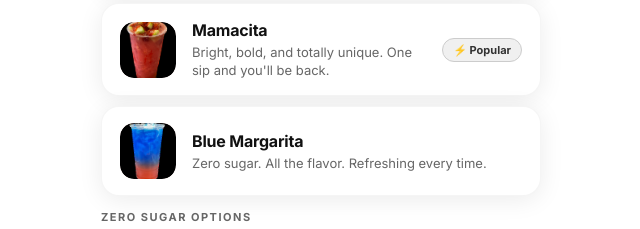
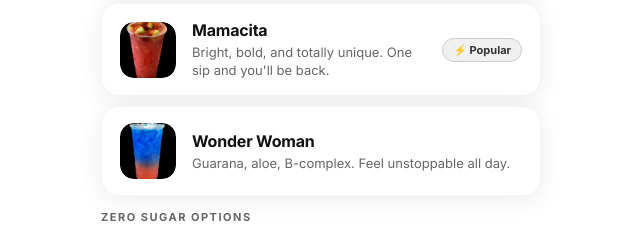
Before and after one commit to Ronnie-Nutrition/Nutritionhub-landing, a plain HTML site: page index.html in a window 1280 px wide. Shown: the part 2720-2949 px from the top of the page, 319-959 px from the left. Drawn offline with nearby package versions, Linux system fonts and the light colour scheme.

Commit message:
Fix: blue/red tea photo is Wonder Woman, not Blue Margarita

```diff
--- a/index.html
+++ b/index.html
@@ -971,10 +971,10 @@
         <span class="item-badge badge-blue">⚡ Popular</span>
       </div>
       <div class="menu-item">
-        <div class="item-emoji"><img src="tea_blue_margarita.png" alt="Blue Margarita Tea"></div>
+        <div class="item-emoji"><img src="tea_blue_margarita.png" alt="Wonder Woman Tea"></div>
         <div class="item-body">
-          <div class="item-name">Blue Margarita</div>
-          <div class="item-desc">Zero sugar. All the flavor. Refreshing every time.</div>
+          <div class="item-name">Wonder Woman</div>
+          <div class="item-desc">Guarana, aloe, B-complex. Feel unstoppable all day.</div>
         </div>
       </div>
     </div>
```
